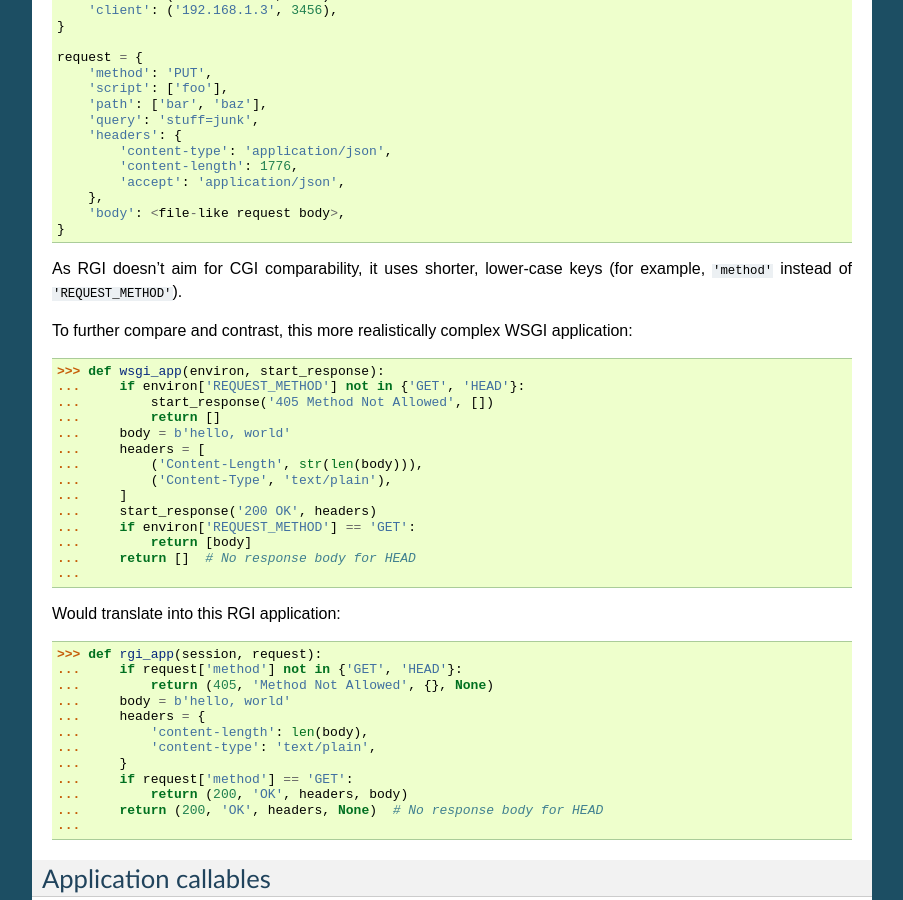
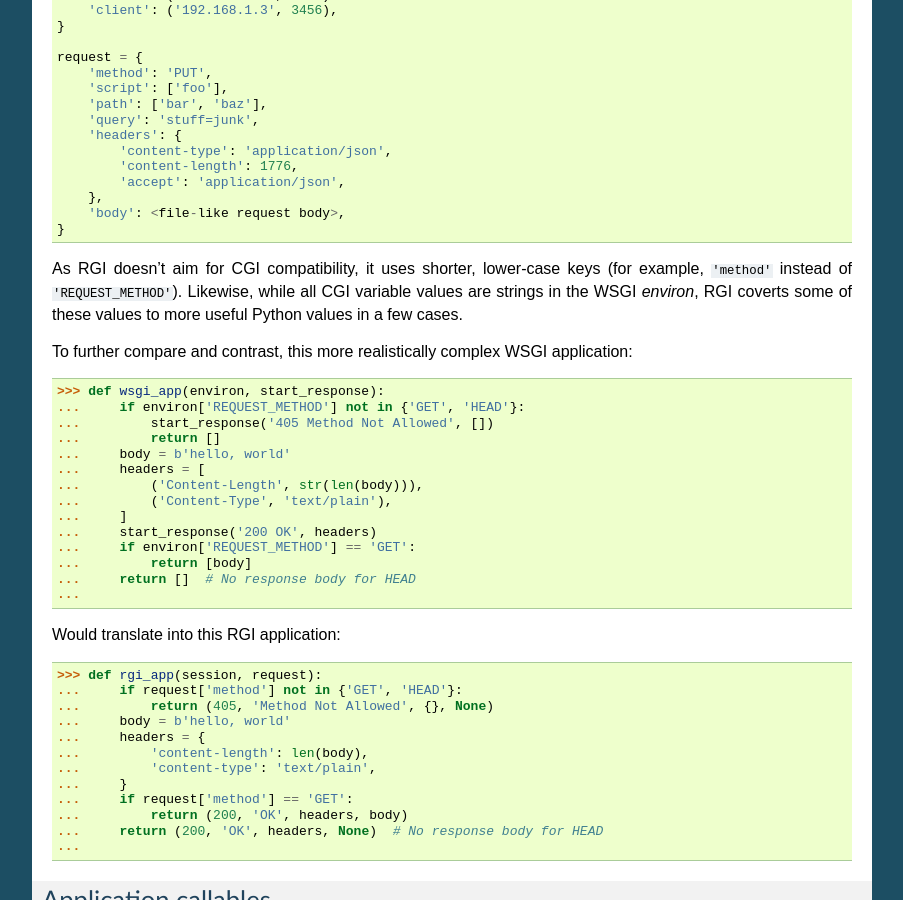
Before and after one commit to json420/degu, a Sphinx documentation site: the page built from doc/rgi.rst, in a window 1280 px wide and 900 px high, scrolled down 2524 px. Shown: the whole window, without its empty margins (198-1101 px from the left). Built offline with Sphinx 7.4.7, drawn with Linux system fonts in a browser that asks for light colours.

Commit message:
typo in rgi.rst

```diff
--- a/doc/rgi.rst
+++ b/doc/rgi.rst
@@ -172,8 +172,10 @@ Would translate into this RGI *session* and *request*::
         'body': <file-like request body>,
     }
 
-As RGI doesn't aim for CGI comparability, it uses shorter, lower-case keys (for
-example, ``'method'`` instead of ``'REQUEST_METHOD'``).
+As RGI doesn't aim for CGI compatibility, it uses shorter, lower-case keys (for
+example, ``'method'`` instead of ``'REQUEST_METHOD'``).  Likewise, while
+all CGI variable values are strings in the WSGI *environ*, RGI coverts some of
+these values to more useful Python values in a few cases.
 
 To further compare and contrast, this more realistically complex WSGI
 application:
```
